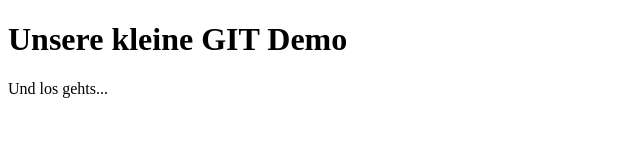
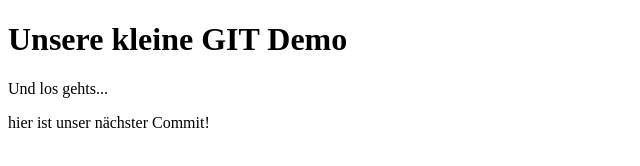
Before and after one commit to FHDW/WIP417, a plain HTML site: page index.html in a window 1280 px wide. Shown: the whole page, without its empty margins (0-640 px from the left). Drawn offline with Linux system fonts and the light colour scheme.

Commit message:
Ein letzter Commit

```diff
--- a/index.html
+++ b/index.html
@@ -7,5 +7,7 @@
 <body>
     <h1>Unsere kleine GIT Demo</h1>
     <p>Und los gehts...</p>
+
+    <p>hier ist unser nächster Commit!</p>
 </body>
 </html>
```
